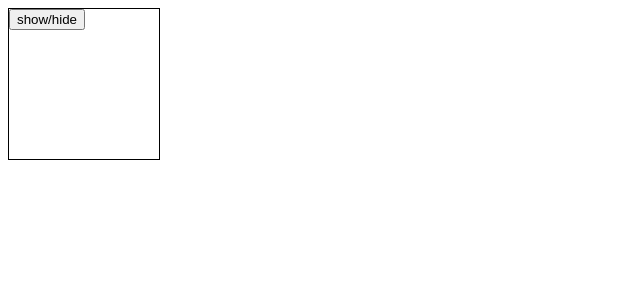
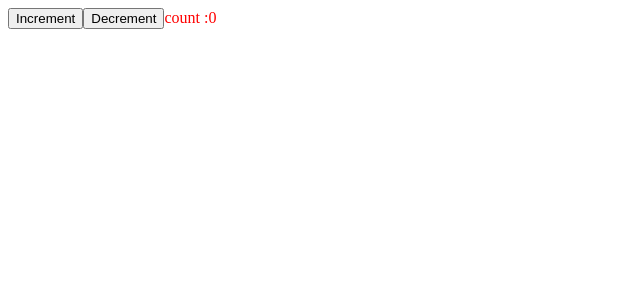
Before and after one commit to daniahih/appleSeeds-React, a React (Create React App) app: page / in a window 1280 px wide. Shown: the top 300 px of the page, without its empty margins (0-640 px from the left). Built offline with nearby package versions, Linux system fonts and the light colour scheme.

Commit message:
added 6.3

```diff
--- /dev/null
+++ b/src/components/6.3_increment_and_decrement/6.3.css
@@ -0,0 +1,9 @@
+.green{
+    color: green;
+}
+.red{
+    color: red;
+}
+.black{
+    color: black;
+}
--- /dev/null
+++ b/src/components/6.3_increment_and_decrement/6.3_increment_and_decrement.js
@@ -0,0 +1,41 @@
+import React ,{useState} from "react"
+import './6.3.css'
+const IncrementAndDecrement =()=>{
+     const [count,setcount] =useState(0)
+     const clickHandlerIN=()=>{
+
+        if(count >= 10){
+            return (count = 10)
+        }
+        setcount(count +1)
+     }
+     const clickHandlerDE=()=>{
+
+        if(count <= -10){
+            return (count = -10)
+
+        }
+        setcount(count -1)
+     }
+
+    return (
+
+    <div>
+<button onClick={clickHandlerIN} > Increment</button>
+<button onClick={clickHandlerDE}> Decrement</button>
+<label className ={count>0? "green":" red" } >
+    count :
+
+{count}
+</label>
+    </div>
+    )
+}
+
+// We want to create two buttons and one label. //done
+// The first button will increment the counter. //done
+// The second button will decrement the counter //done
+// A label that displays the current value. //done
+// The counter range can only be from -10 to 10. //done
+// If the counter is negative the label will be a red color.
+export default IncrementAndDecrement
--- a/src/index.js
+++ b/src/index.js
@@ -1,11 +1,11 @@
 import React from 'react';
 import ReactDOM from 'react-dom/client';
 import reportWebVitals from './reportWebVitals';
-import Box from './components/6.2_hide_and_seek/6.2_hide_and_seek';
+import IncrementAndDecrement from './components/6.3_increment_and_decrement/6.3_increment_and_decrement'
 const root = ReactDOM.createRoot(document.getElementById('root'));
 root.render(
     <div>
-<Box/>
+<IncrementAndDecrement/>
     </div>
 )
 
```
